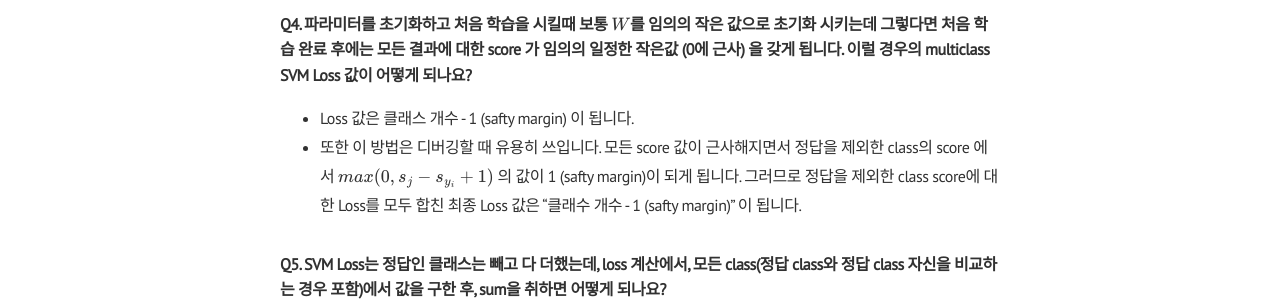
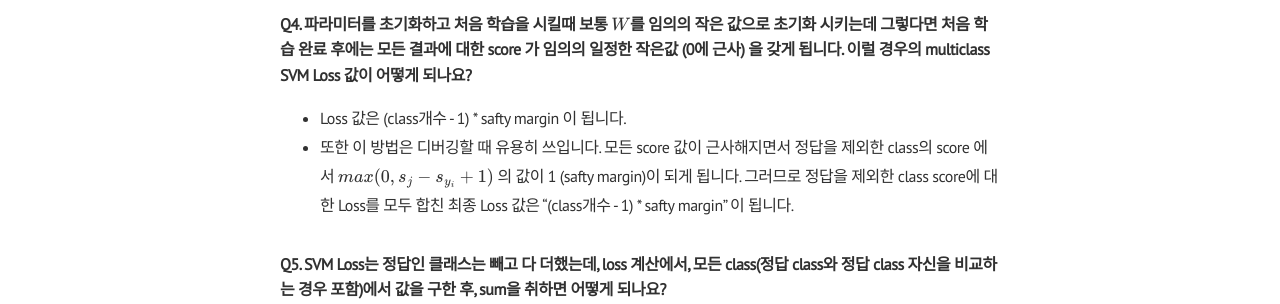
Before and after one commit to museonghwang/museonghwang.github.io, a Jekyll site: the page built from _posts/2022-08-01-cs231n-lecture3.md, in a window 1280 px wide and 900 px high, scrolled down 5938 px. Shown: the part 152-456 px from the top of the window. Built offline with Jekyll 4.4.1, drawn with Linux system fonts in a browser that asks for light colours; nearby versions of some CDN libraries; formulas are drawn with MathJax 3; comment, search, counter and statistics services are not loaded.

Commit message:
cs231n lecture3 update

```diff
--- a/_posts/2022-08-01-cs231n-lecture3.md
+++ b/_posts/2022-08-01-cs231n-lecture3.md
@@ -222,8 +222,8 @@ Multiclass SVM Loss의 계산 과정은 다음과 같이 정리할 수 있다.
 
 ### Q4. 파라미터를 초기화하고 처음 학습을 시킬때 보통 $W$를 임의의 작은 값으로 초기화 시키는데 그렇다면 처음 학습 완료 후에는 모든 결과에 대한 score 가 임의의 일정한 작은값 (0에 근사) 을 갖게 됩니다. 이럴 경우의 multiclass SVM Loss 값이 어떻게 되나요?
 
-* Loss 값은 클래스 개수 - 1 (safty margin) 이 됩니다.
-* 또한 이 방법은 디버깅할 때 유용히 쓰입니다. 모든 score 값이 근사해지면서 정답을 제외한 class의 score 에서 $max(0, s_j − s_{y_i} + 1)$ 의 값이 1 (safty margin)이 되게 됩니다. 그러므로 정답을 제외한 class score에 대한 Loss를 모두 합친 최종 Loss 값은 "클래수 개수 - 1 (safty margin)" 이 됩니다.
+* Loss 값은 (class개수 - 1) * safty margin 이 됩니다.
+* 또한 이 방법은 디버깅할 때 유용히 쓰입니다. 모든 score 값이 근사해지면서 정답을 제외한 class의 score 에서 $max(0, s_j − s_{y_i} + 1)$ 의 값이 1 (safty margin)이 되게 됩니다. 그러므로 정답을 제외한 class score에 대한 Loss를 모두 합친 최종 Loss 값은 "(class개수 - 1) * safty margin" 이 됩니다.
 
 
 
```
